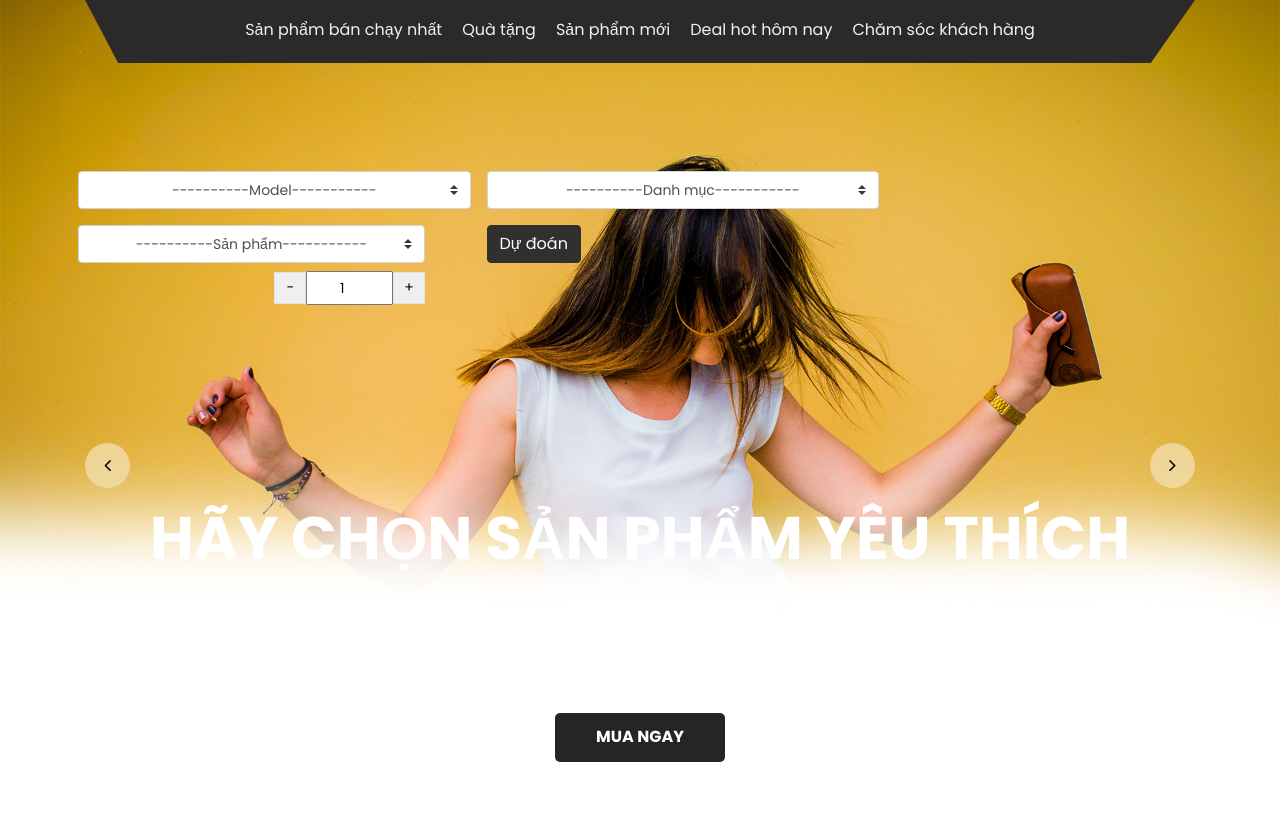
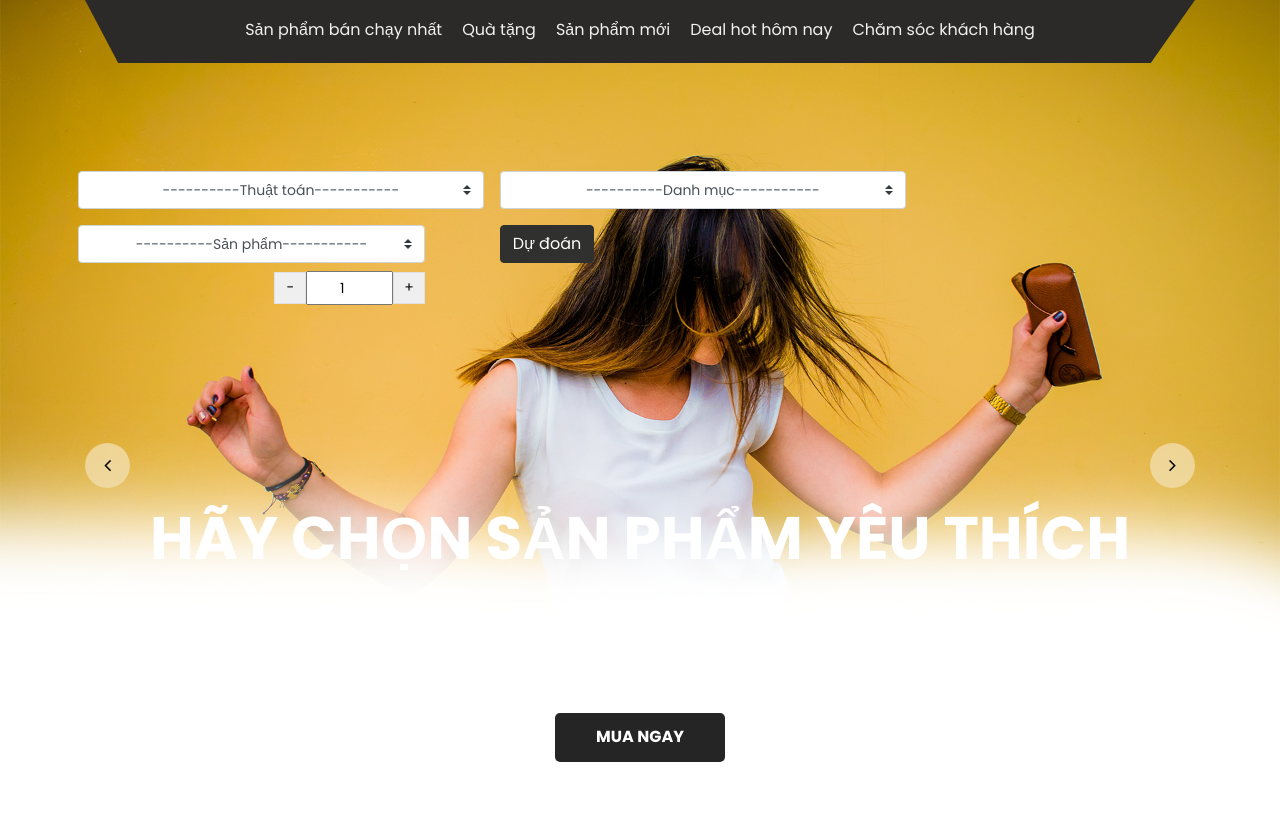
Before and after one commit to tqt-coder/product-recommendation-system, a Flask app: page / in a window 1280 px wide. Shown: the top 821 px of the page. Run offline with Flask 2, Linux system fonts and the light colour scheme; parts of the project's set-up code (start-up, migrations or seed data) failed here and were passed over; some libraries are stand-ins or nearby versions.

Commit message:
change name

```diff
--- a/templates/index.html
+++ b/templates/index.html
@@ -83,7 +83,7 @@
                         <div class="col-md-5 col-sm-12 p-sm-2">
                             <select class="browser-default custom-select dropdown-item text-center w-100 p-2"
                                 name="algorithm">
-                                <option value="None">----------Model-----------</option>
+                                <option value="None">----------Thuật toán-----------</option>
                                 {% for algorithm in model %}
                                 <option value="{{ algorithm }}" class="text-left py-2 pl-2">
                                     {{ algorithm }}
```
